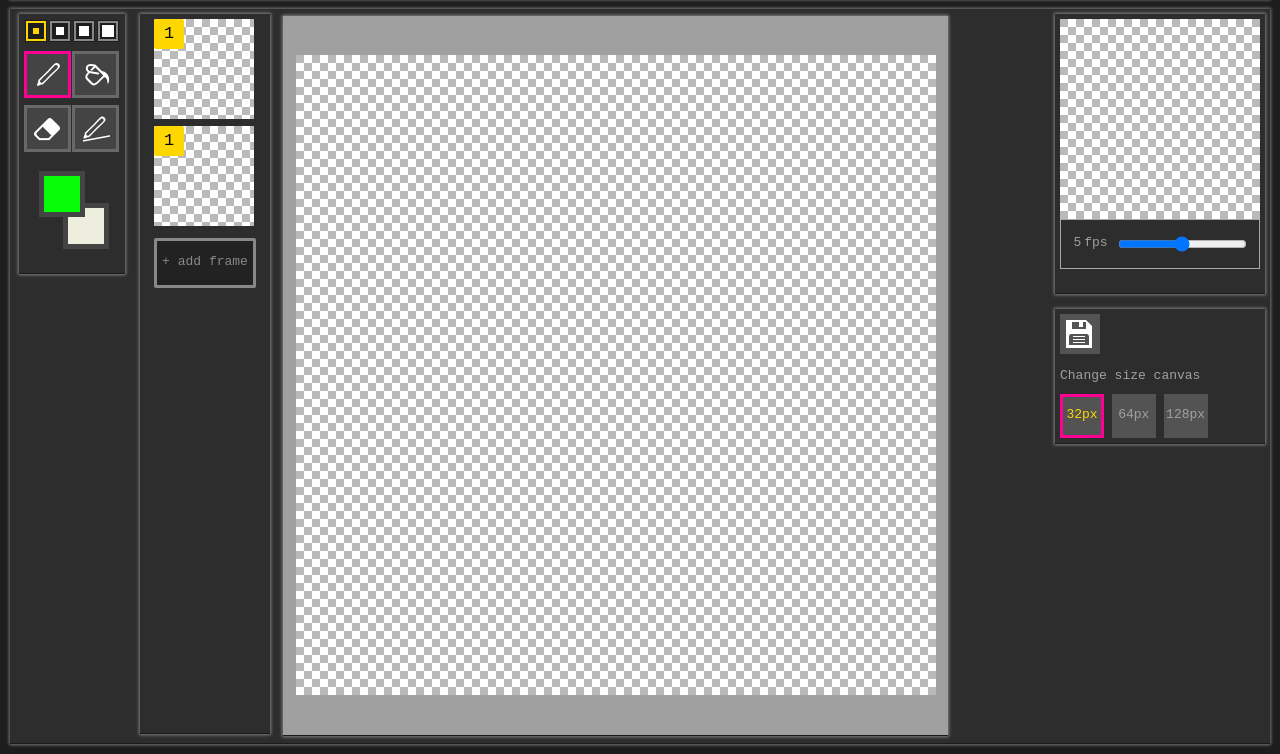
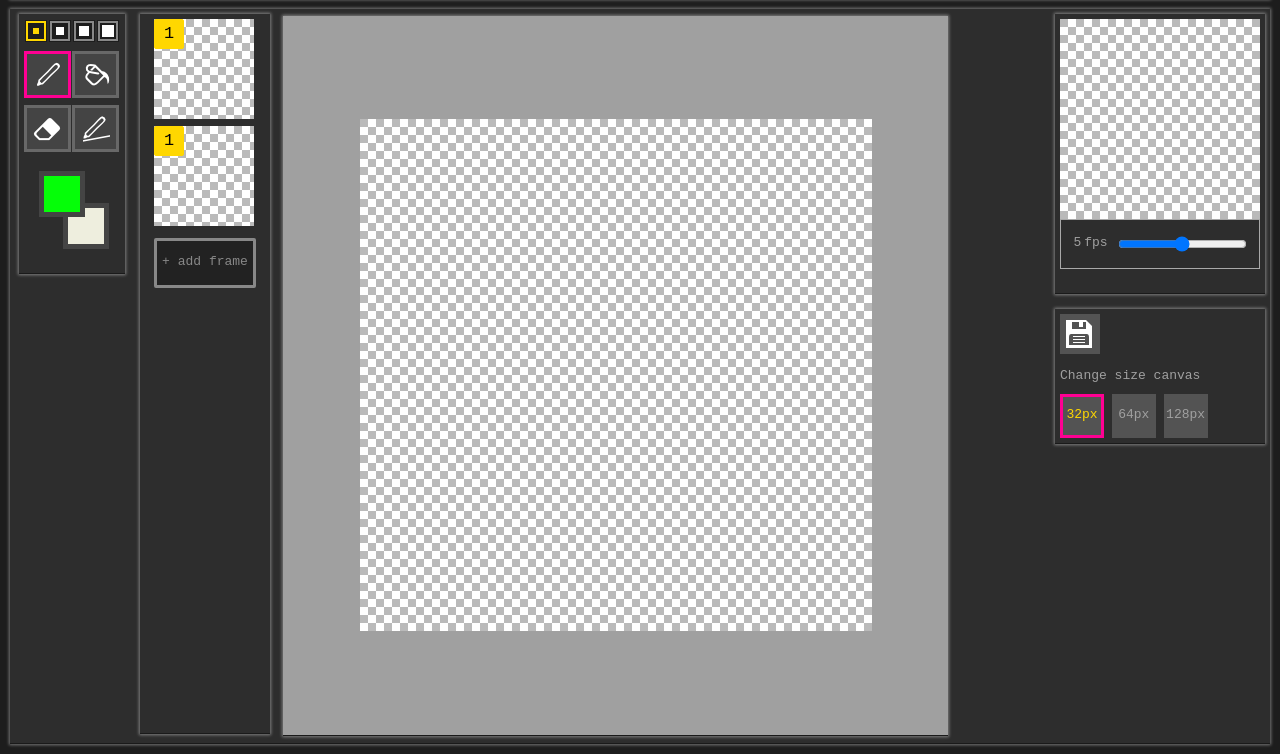
Before and after one commit to Vromga/The-Rolling-Scopes-School-Repositories, a website built with webpack: page simple-piskel-clone/src/index.html in a window 1280 px wide. Shown: the part 52-806 px from the top of the page. Built offline with nearby package versions, Linux system fonts and the light colour scheme.

Commit message:
fix: fix style canvas

```diff
--- a/simple-piskel-clone/src/css/style.scss
+++ b/simple-piskel-clone/src/css/style.scss
@@ -400,8 +400,8 @@ body {
     &-canvas {
       position: absolute;
       image-rendering: pixelated;
-      width: 640px;
-      height: 640px;
+      width: 512px;
+      height: 512px;
       background-image: url('../assets/bg.png');
       background-color: rgba(255, 255, 255, .1);
       cursor: crosshair;
--- a/simple-piskel-clone/src/index.html
+++ b/simple-piskel-clone/src/index.html
@@ -66,7 +66,7 @@
         <button class="main--frame-add">+ add frame</button>
     </section>
     <section class="main--draw_container">
-        <canvas class="main--draw_container-canvas"></canvas>
+        <canvas class="main--draw_container-canvas" width="32" height="32"></canvas>
     </section>
     <section class="main--preview">
         <div class="main--preview-layer layer">
```
Also changed, not shown: simple-piskel-clone/WORKLOG.md (+2 -2 lines).
